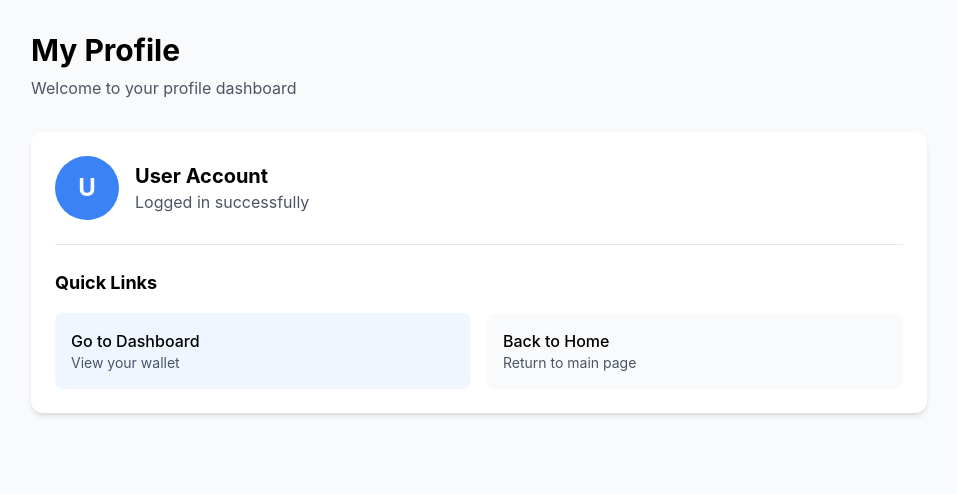
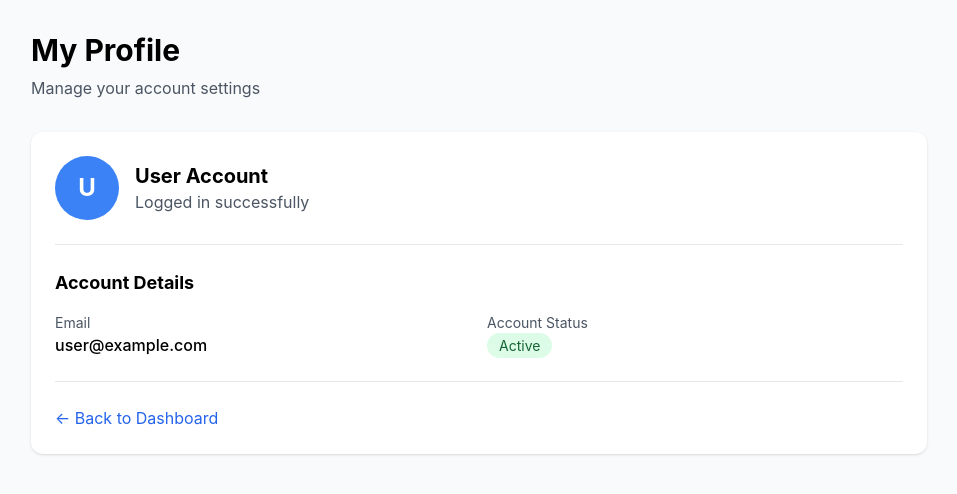
Before and after one commit to Lamido007/Dududata, a Next.js app: page /profile in a window 1280 px wide. Shown: the top 494 px of the page, without its empty margins (161-1118 px from the left). Built offline with nearby package versions, Linux system fonts and the light colour scheme.

Commit message:
Update profile.js

```diff
--- a/pages/profile.js
+++ b/pages/profile.js
@@ -1,32 +1,11 @@
-import { useState, useEffect } from 'react'
-
 export default function ProfilePage() {
-  const [loading, setLoading] = useState(true)
-
-  useEffect(() => {
-    setTimeout(() => {
-      setLoading(false)
-    }, 500)
-  }, [])
-
-  if (loading) {
-    return (
-      <div className="min-h-screen flex items-center justify-center">
-        <div className="text-center">
-          <div className="animate-spin rounded-full h-12 w-12 border-b-2 border-blue-600 mx-auto"></div>
-          <p className="mt-4 text-gray-600">Loading profile...</p>
-        </div>
-      </div>
-    )
-  }
-
   return (
     <div className="min-h-screen bg-gray-50 p-8">
       <div className="max-w-4xl mx-auto">
         <h1 className="text-3xl font-bold mb-2">My Profile</h1>
-        <p className="text-gray-600 mb-8">Welcome to your profile dashboard</p>
+        <p className="text-gray-600 mb-8">Manage your account settings</p>
 
-        <div className="bg-white rounded-xl shadow-md p-6">
+        <div className="bg-white rounded-xl shadow p-6">
           <div className="flex items-center space-x-4 mb-6">
             <div className="w-16 h-16 bg-blue-500 rounded-full flex items-center justify-center text-white text-2xl font-bold">
               U
@@ -38,20 +17,31 @@ export default function ProfilePage() {
           </div>
 
           <div className="border-t pt-6">
-            <h3 className="text-lg font-bold mb-4">Quick Links</h3>
+            <h3 className="text-lg font-bold mb-4">Account Details</h3>
             <div className="grid grid-cols-1 md:grid-cols-2 gap-4">
-              <a href="/dashboard" className="p-4 bg-blue-50 rounded-lg hover:bg-blue-100 transition">
-                <div className="font-medium">Go to Dashboard</div>
-                <div className="text-sm text-gray-600">View your wallet</div>
-              </a>
-              <a href="/" className="p-4 bg-gray-50 rounded-lg hover:bg-gray-100 transition">
-                <div className="font-medium">Back to Home</div>
-                <div className="text-sm text-gray-600">Return to main page</div>
-              </a>
+              <div>
+                <p className="text-sm text-gray-600">Email</p>
+                <p className="font-medium">user@example.com</p>
+              </div>
+              <div>
+                <p className="text-sm text-gray-600">Account Status</p>
+                <span className="px-3 py-1 bg-green-100 text-green-800 rounded-full text-sm">
+                  Active
+                </span>
+              </div>
             </div>
+          </div>
+
+          <div className="border-t mt-6 pt-6">
+            <a
+              href="/dashboard"
+              className="text-blue-600 hover:text-blue-800"
+            >
+              ← Back to Dashboard
+            </a>
           </div>
         </div>
       </div>
     </div>
   )
-      }
+}
```
